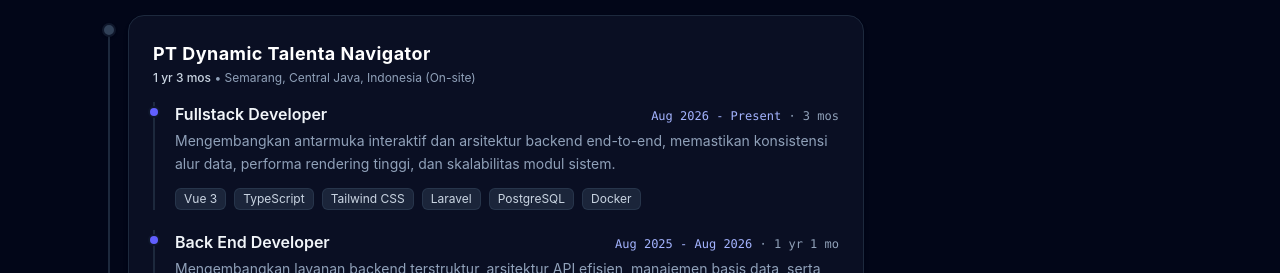
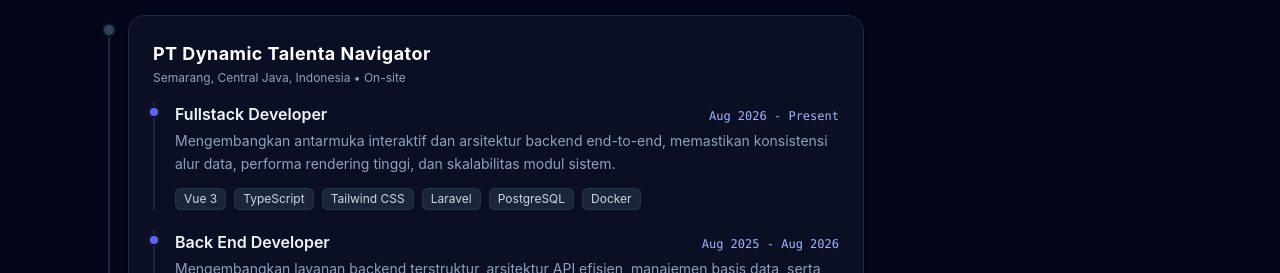
Before and after one commit to Alhaiza/project-personal-website, a Vue app: page / in a window 1280 px wide. Shown: the part 679-952 px from the top of the page. Built offline with nearby package versions, Linux system fonts and the light colour scheme.

Commit message:
fix:  remove duration strings and focus on date range in timeline

```diff
--- a/src/components/TimelineItem.vue
+++ b/src/components/TimelineItem.vue
@@ -43,11 +43,10 @@
           <h3 class="text-lg font-bold text-white tracking-wide group-hover:text-indigo-300 transition-colors">
             {{ experience.company }}
           </h3>
-          <p v-if="experience.location || experience.workplaceType || experience.totalDuration" class="text-xs text-slate-400 mt-0.5">
-            <span v-if="experience.totalDuration" class="font-medium text-slate-300">{{ experience.totalDuration }}</span>
-            <span v-if="experience.totalDuration && (experience.location || experience.workplaceType)"> • </span>
+          <p v-if="experience.location || experience.workplaceType" class="text-xs text-slate-400 mt-0.5">
             <span v-if="experience.location">{{ experience.location }}</span>
-            <span v-if="experience.workplaceType"> ({{ experience.workplaceType }})</span>
+            <span v-if="experience.location && experience.workplaceType"> • </span>
+            <span v-if="experience.workplaceType">{{ experience.workplaceType }}</span>
           </p>
         </div>
         <!-- Single position period badge (jika tidak punya sub-positions) -->
@@ -77,7 +76,7 @@
               {{ pos.role }}
             </h4>
             <span class="text-xs font-mono text-indigo-300">
-              {{ pos.period }} <span v-if="pos.duration" class="text-slate-400">· {{ pos.duration }}</span>
+              {{ pos.period }}
             </span>
           </div>
 
--- a/src/data/profileData.ts
+++ b/src/data/profileData.ts
@@ -55,14 +55,12 @@
       company: "PT Dynamic Talenta Navigator",
       location: "Semarang, Central Java, Indonesia",
       workplaceType: "On-site",
-      totalDuration: "1 yr 3 mos",
       positions: [
         {
           id: 101,
           role: "Fullstack Developer",
           employmentType: "Contract",
           period: "Aug 2026 - Present",
-          duration: "3 mos",
           description:
             "Mengembangkan antarmuka interaktif dan arsitektur backend end-to-end, memastikan konsistensi alur data, performa rendering tinggi, dan skalabilitas modul sistem.",
           technologies: ["Vue 3", "TypeScript", "Tailwind CSS", "Laravel", "PostgreSQL", "Docker"],
@@ -72,7 +70,6 @@
           role: "Back End Developer",
           employmentType: "Contract",
           period: "Aug 2025 - Aug 2026",
-          duration: "1 yr 1 mo",
           description:
             "Mengembangkan layanan backend terstruktur, arsitektur API efisien, manajemen basis data, serta optimalisasi query menggunakan ekosistem Laravel.",
           technologies: ["Laravel", "PHP", "Back-End Web Development", "PostgreSQL", "Docker", "Git"],
--- a/src/types/profile.ts
+++ b/src/types/profile.ts
@@ -18,8 +18,7 @@
   id: number;
   role: string;
   employmentType?: string; // misal: "Contract", "Full-time"
-  period: string; // misal: "Agu 2026 - Sekarang"
-  duration?: string; // misal: "3 bln"
+  period: string; // misal: "Aug 2026 - Present"
   description?: string;
   technologies?: string[];
 }
@@ -31,9 +30,8 @@
 export interface Experience {
   id: number;
   company: string;
-  location?: string; // misal: "Semarang, Jawa Tengah, Indonesia"
+  location?: string; // misal: "Semarang, Central Java, Indonesia"
   workplaceType?: string; // misal: "On-site", "Remote", "Hybrid"
-  totalDuration?: string; // misal: "1 thn 3 bln"
   // Format single position langsung (backward compatible)
   role?: string;
   period?: string;
```
Also changed, not shown: 1 other file (tests, documents, lock files or other folders).
